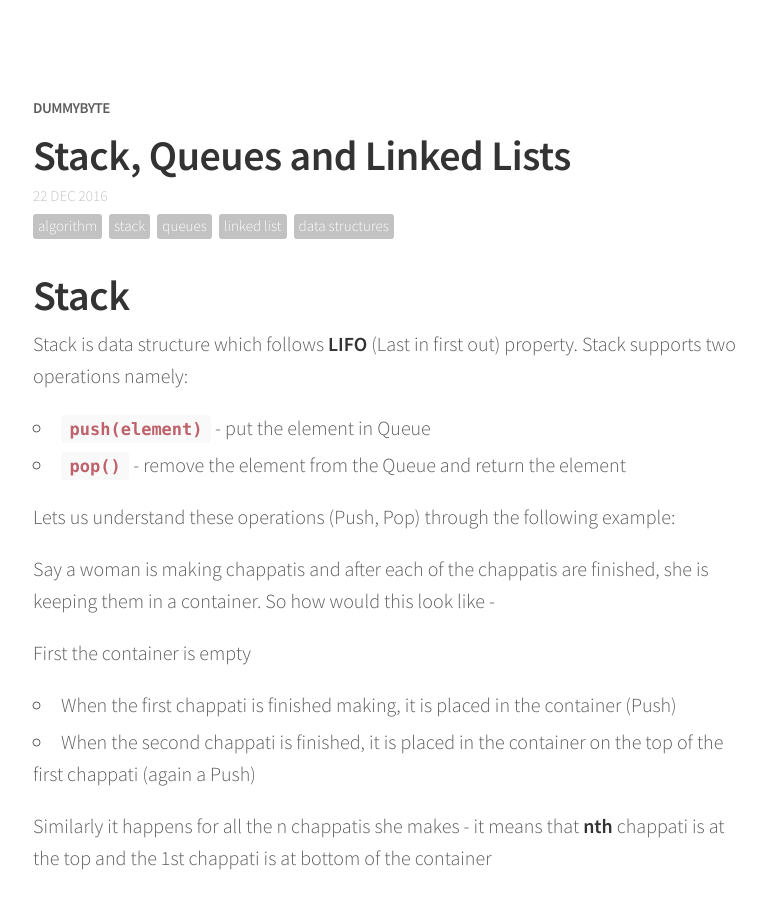
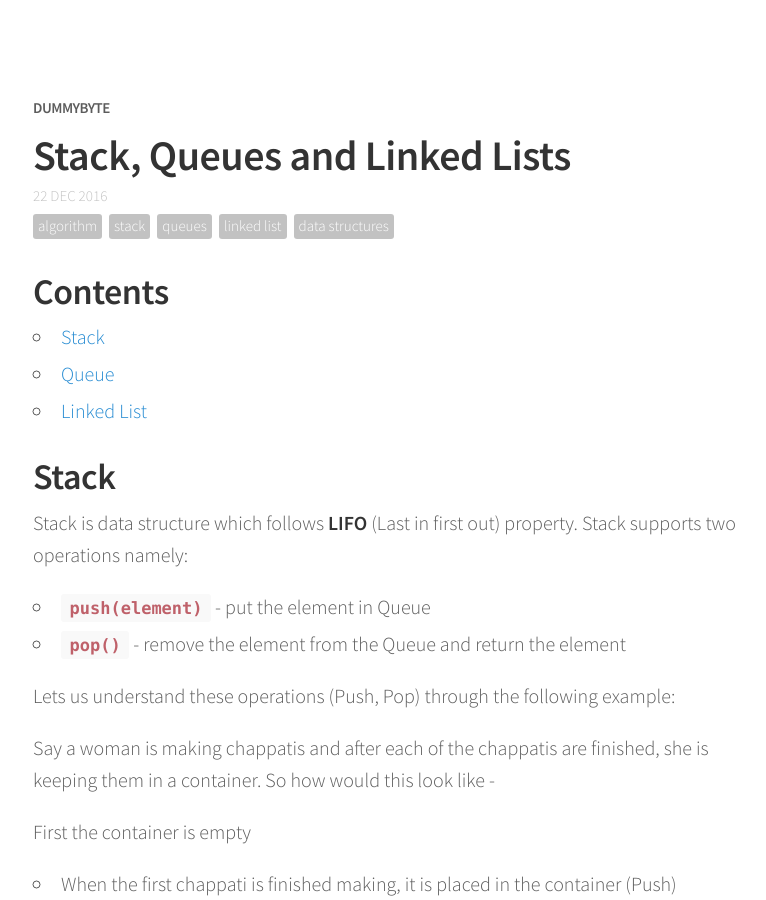
Before and after one commit to dummybyte/blog, a Jekyll site: the page built from _posts/2016-12-22-Algorithm.md, in a window 1280 px wide and 900 px high. Shown: the whole window, without its empty margins (247-1013 px from the left). Built offline with Jekyll 4.4.1, drawn with Linux system fonts in a browser that asks for light colours; nearby versions of some CDN libraries; comment, search, counter and statistics services are not loaded; some of the changed text lies outside the part shown.

Commit message:
added contents in the posts

```diff
--- a/_posts/2016-12-22-Algorithm.md
+++ b/_posts/2016-12-22-Algorithm.md
@@ -7,8 +7,12 @@ tags: [algorithm, stack, queues, linked list, data structures]
 comments: true
 share: true
 ---
+## Contents
+- [Stack](#stack)
+- [Queue](#queue)
+- [Linked List](#linked-lists)
 
-# Stack
+## Stack
 
 Stack is data structure which follows **LIFO** (Last in first out) property. Stack supports two operations namely:
 
@@ -47,7 +51,7 @@ For arrays, we will have constraint of the size of the stack which will be equal
 If you are implementing by linked list, we need to maintain two pointers one will be head and the other will be top. In case of pop(), just need to change the previous node pointer to null and free the current node. And incase of push(), create a node and point the previous top to current node and update top to current node.
 
 
-# Queue:
+## Queue
 Queue is a data structure which follows **FIFO** (First in First out) property. Lets understand from this example:
 
 Suppose you need to buy a railway ticket counter. You go to a ticket-counter and stand in line(queue). Now the person standing at first gets the ticket first (since he has come first) and the person standing at last gets the ticket at last. Basically who came first gets the ticket first - in the order in which they came, they are served in the same order.
@@ -69,7 +73,7 @@ Here is a Linked List Implementation of Queue:
 [Queue Linked List Implementaion](https://github.com/dummybyte/CodeBlog/blob/master/QueueLinkedListImplementation.cpp)
 
 
-# Linked Lists:
+## Linked Lists
 
 What is the difference between Linked Lists and Arrays? Arrays are linear data structures where similar data is stored at contiguous locations. Linked list are also linear data structures but here data is not stored at contiguous memory locations but here each memory location is linked by pointers.
 
```
